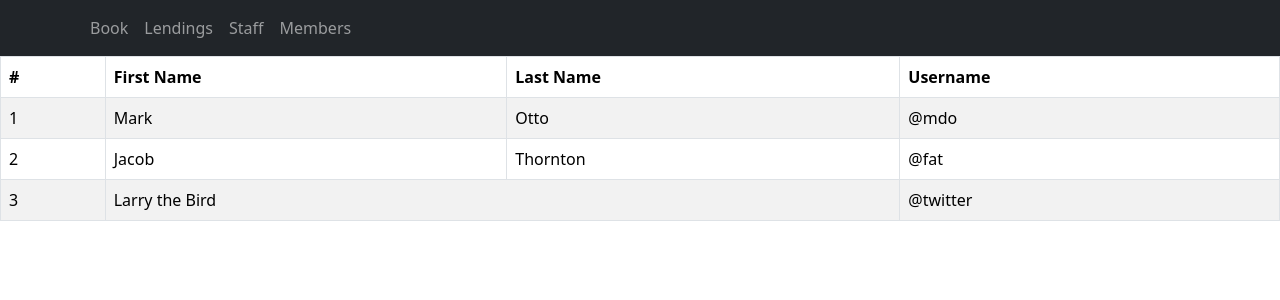
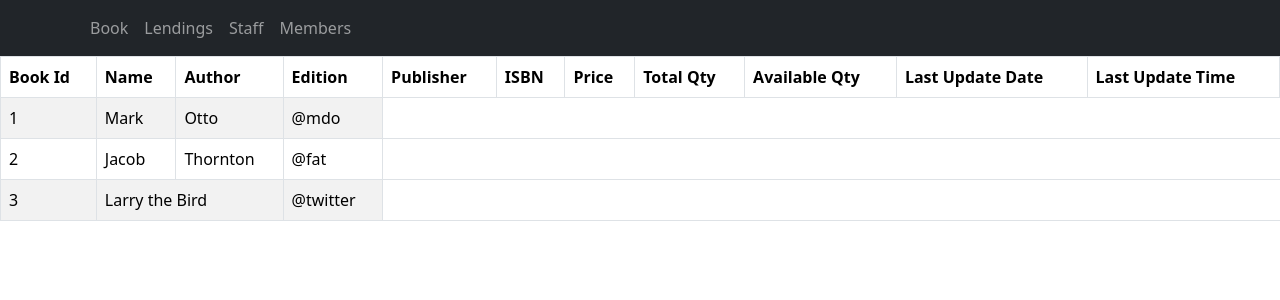
Before and after one commit to PuLeeNa/LibManagement-FE, a React (Create React App) app: page / in a window 1280 px wide. Shown: the top 300 px of the page. Built offline with nearby package versions, Linux system fonts and the light colour scheme.

Commit message:
Update BookConsole component to use dynamic table headers for improved data representation

```diff
--- a/src/components/BookConsole.tsx
+++ b/src/components/BookConsole.tsx
@@ -1,4 +1,18 @@
 import Table from 'react-bootstrap/Table';
+
+    const tHeads: string[] = [
+        "Book Id",
+        "Name",
+        "Author",
+        "Edition",
+        "Publisher",
+        "ISBN",
+        "Price",
+        "Total Qty",
+        "Available Qty",
+        "Last Update Date",
+        "Last Update Time"
+    ];
 
 export function BookConsole() {
     return (
@@ -6,10 +20,9 @@
         <Table striped bordered hover>
       <thead>
         <tr>
-          <th>#</th>
-          <th>First Name</th>
-          <th>Last Name</th>
-          <th>Username</th>
+          {tHeads.map((headings) => (
+            <th>{headings}</th>
+          ))}
         </tr>
       </thead>
       <tbody>
```
